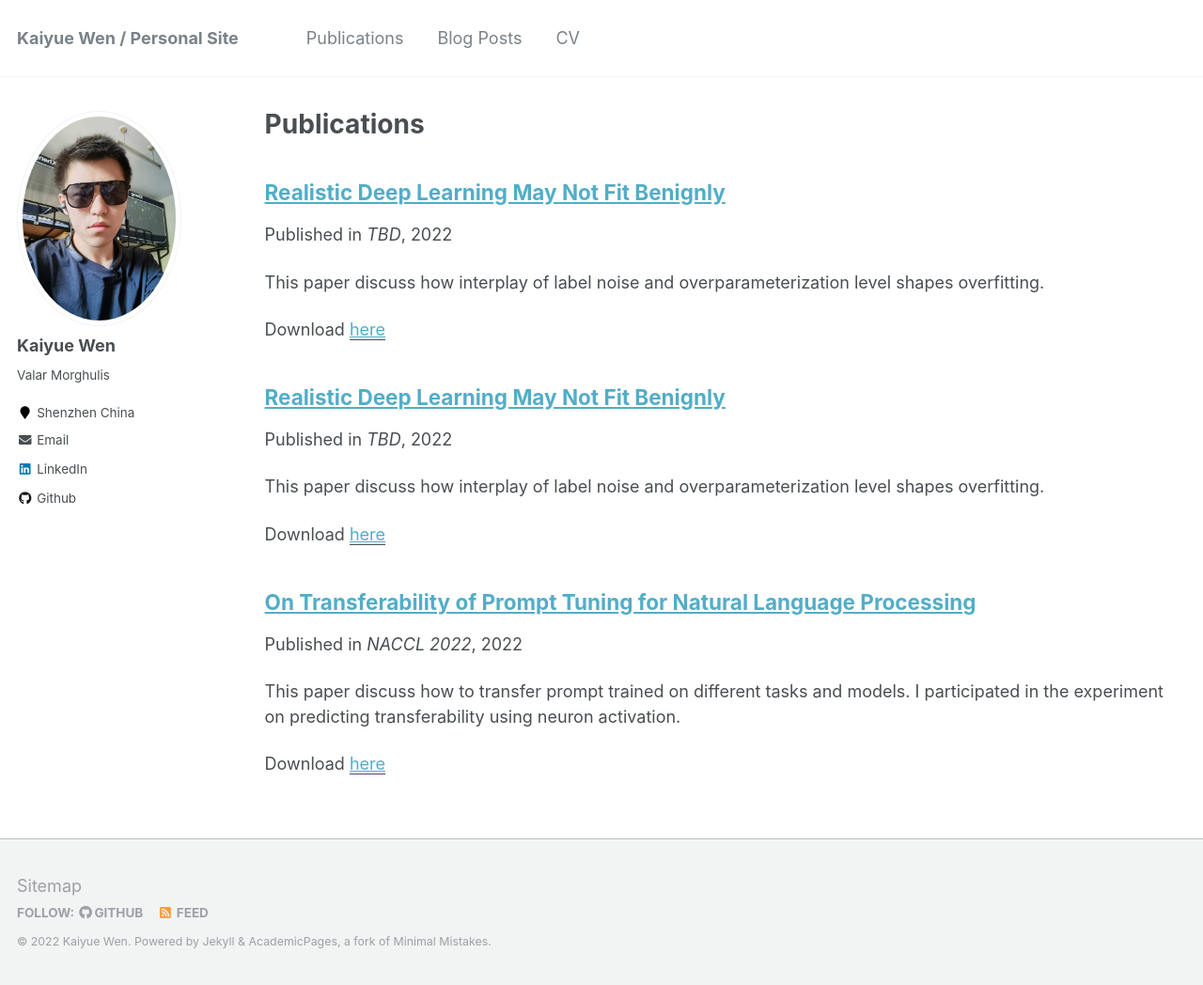
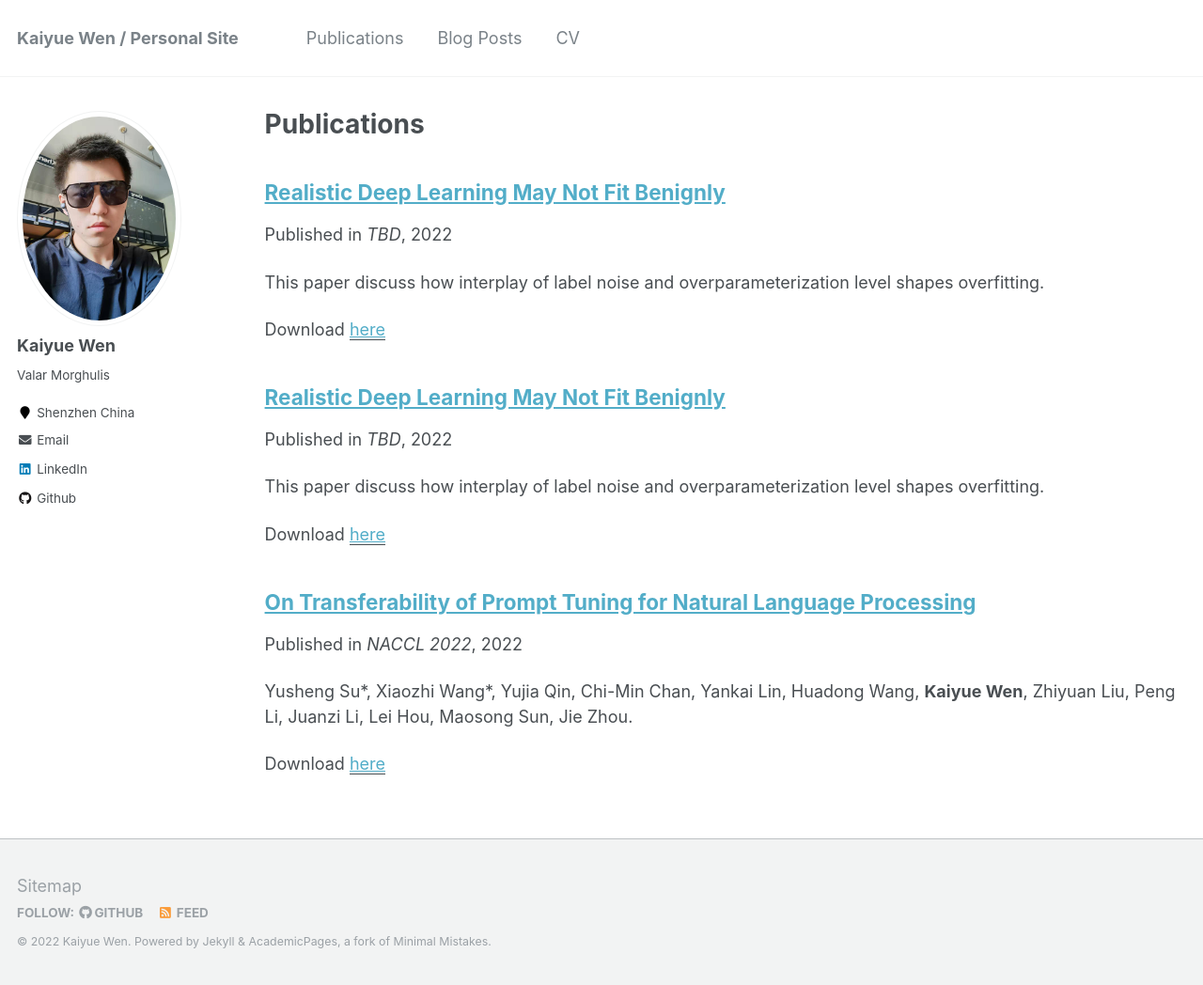
Before and after one commit to WhenWen/WhenWen.github.io, a Jekyll site: the page built from _pages/publications.md, in a window 1280 px wide and 1048 px high. Shown: the whole window at 94% size. Built offline with Jekyll 4.4.1, drawn with Linux system fonts in a browser that asks for light colours.

Commit message:
authorshiptest

```diff
--- a/_publications/2022-05-01-prompt-transfer.md
+++ b/_publications/2022-05-01-prompt-transfer.md
@@ -2,7 +2,7 @@
 title: "On Transferability of Prompt Tuning for Natural Language Processing"
 collection: publications
 permalink: /publication/2022-05-01-prompt-transfer
-excerpt: 'This paper discuss how to transfer prompt trained on different tasks and models. I participated in the experiment on predicting transferability using neuron activation.'
+excerpt: 'Yusheng Su\*, Xiaozhi Wang\*, Yujia Qin, Chi-Min Chan, Yankai Lin, Huadong Wang, **Kaiyue Wen**, Zhiyuan Liu, Peng Li, Juanzi Li, Lei Hou, Maosong Sun, Jie Zhou. '
 date: 2022-05-01
 venue: 'NACCL 2022'
 paperurl: 'https://openreview.net/pdf?id=m80bEyzG4iE'
@@ -10,6 +10,6 @@ paperurl: 'https://openreview.net/pdf?id=m80bEyzG4iE'
 
 <a href='https://openreview.net/pdf?id=m80bEyzG4iE'>Download paper here</a>
 
-Yusheng Su, Xiaozhi Wang, Yujia Qin, Chi-Min Chan, Yankai Lin, Huadong Wang, **Kaiyue Wen**, Zhiyuan Liu, Peng Li, Juanzi Li, Lei Hou, Maosong Sun, Jie Zhou.
+Yusheng Su*, Xiaozhi Wang*, Yujia Qin, Chi-Min Chan, Yankai Lin, Huadong Wang, **Kaiyue Wen**, Zhiyuan Liu, Peng Li, Juanzi Li, Lei Hou, Maosong Sun, Jie Zhou.
 
 This paper discuss how to transfer prompt trained on different tasks and models. I participated in the experiment on predicting transferability using neuron activation.
```
